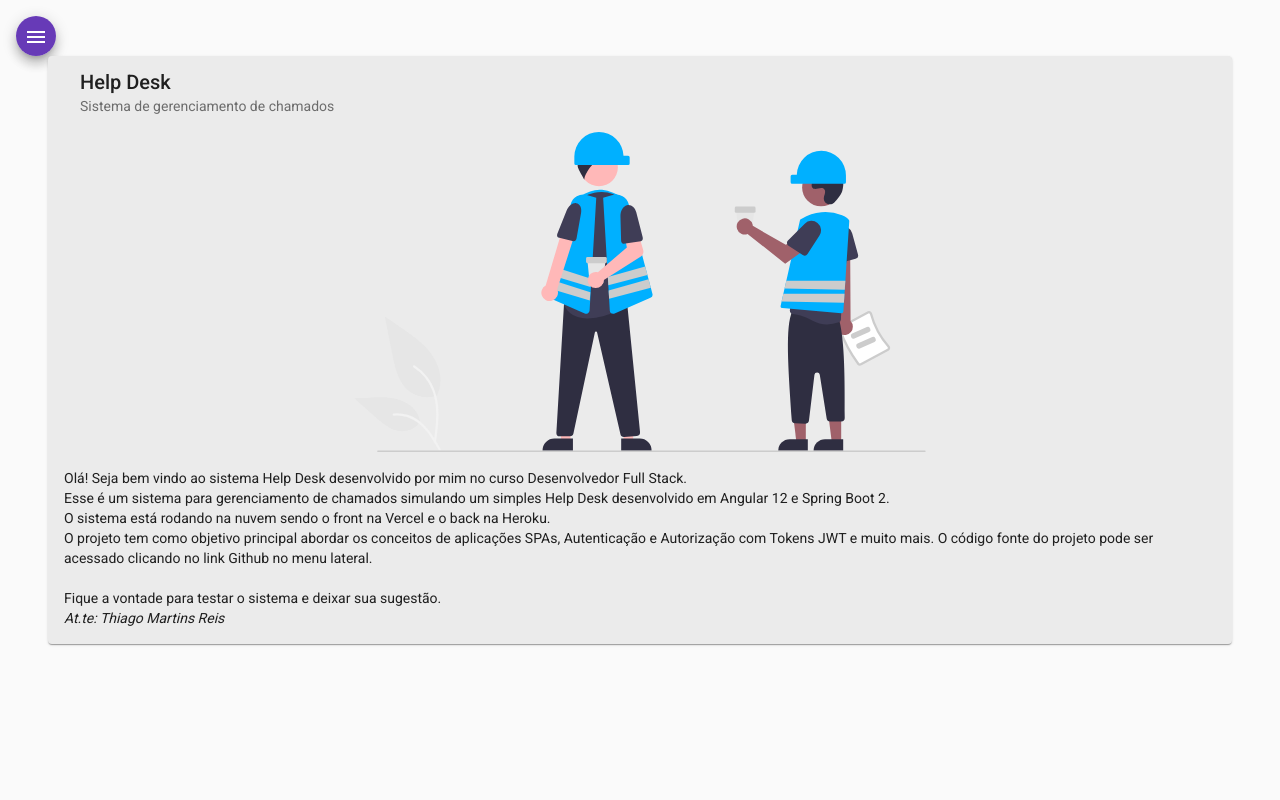
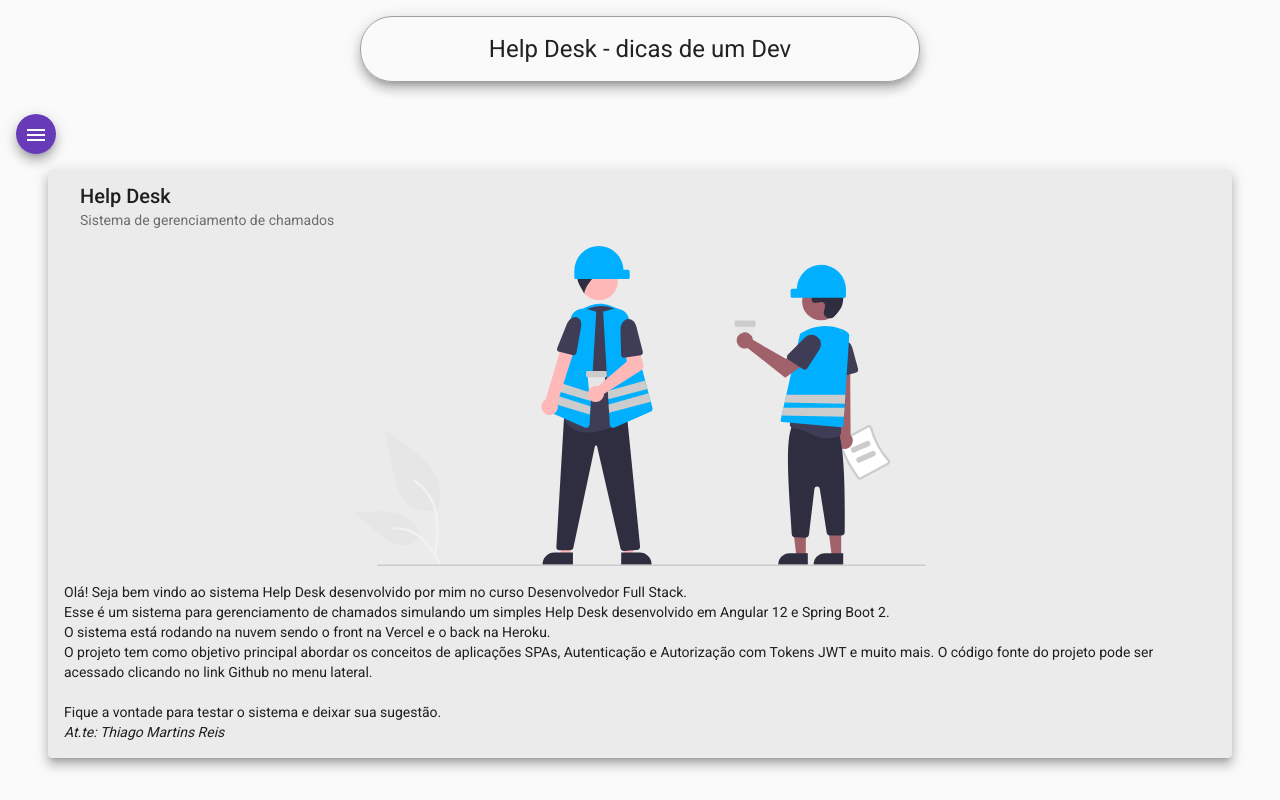
Before and after one commit to devthiagomartins/helpdesk-front, an Angular app: page /home in a window 1280 px wide. Built offline with nearby package versions, Linux system fonts and the light colour scheme.

Commit message:
HTML/CSS para header

```diff
--- a/src/app/components/header/header.component.css
+++ b/src/app/components/header/header.component.css
@@ -0,0 +1,13 @@
+
+.container {
+  display: flex;
+  align-items: center;
+  justify-content: center;
+}
+
+h1{
+  margin-top: 1rem;
+  border: 1px solid rgb(161, 159, 159);
+  padding: 1rem 10%;
+  border-radius: 2rem;
+}
--- a/src/app/components/header/header.component.html
+++ b/src/app/components/header/header.component.html
@@ -1 +1,4 @@
-<p>header works!</p>
+<div class="container">
+<h1 class="mat-elevation-z8">Help Desk - dicas de um Dev</h1>
+
+</div>
--- a/src/app/components/home/home.component.css
+++ b/src/app/components/home/home.component.css
@@ -1,6 +1,6 @@
 .card {
   width: 90%;
-  margin: auto;
+  margin: 1rem auto;
   background-color: rgb(235,235,235);
 }
 
--- a/src/app/components/home/home.component.html
+++ b/src/app/components/home/home.component.html
@@ -1,4 +1,4 @@
-<mat-card class="card">
+<mat-card class="card mat-elevation-z8">
   <mat-card-header>
     <mat-card-title>Help Desk</mat-card-title>
     <mat-card-subtitle>Sistema de gerenciamento de chamados</mat-card-subtitle>
--- a/src/app/components/nav/nav.component.html
+++ b/src/app/components/nav/nav.component.html
@@ -26,6 +26,8 @@
   </mat-drawer>
 
   <div class="sidenav-content">
+<app-header></app-header>
+
     <button class="menu mat-elevation-z8" (click)="drawer.toggle()" mat-icon-button>
       <mat-icon>menu</mat-icon>
     </button>
```
